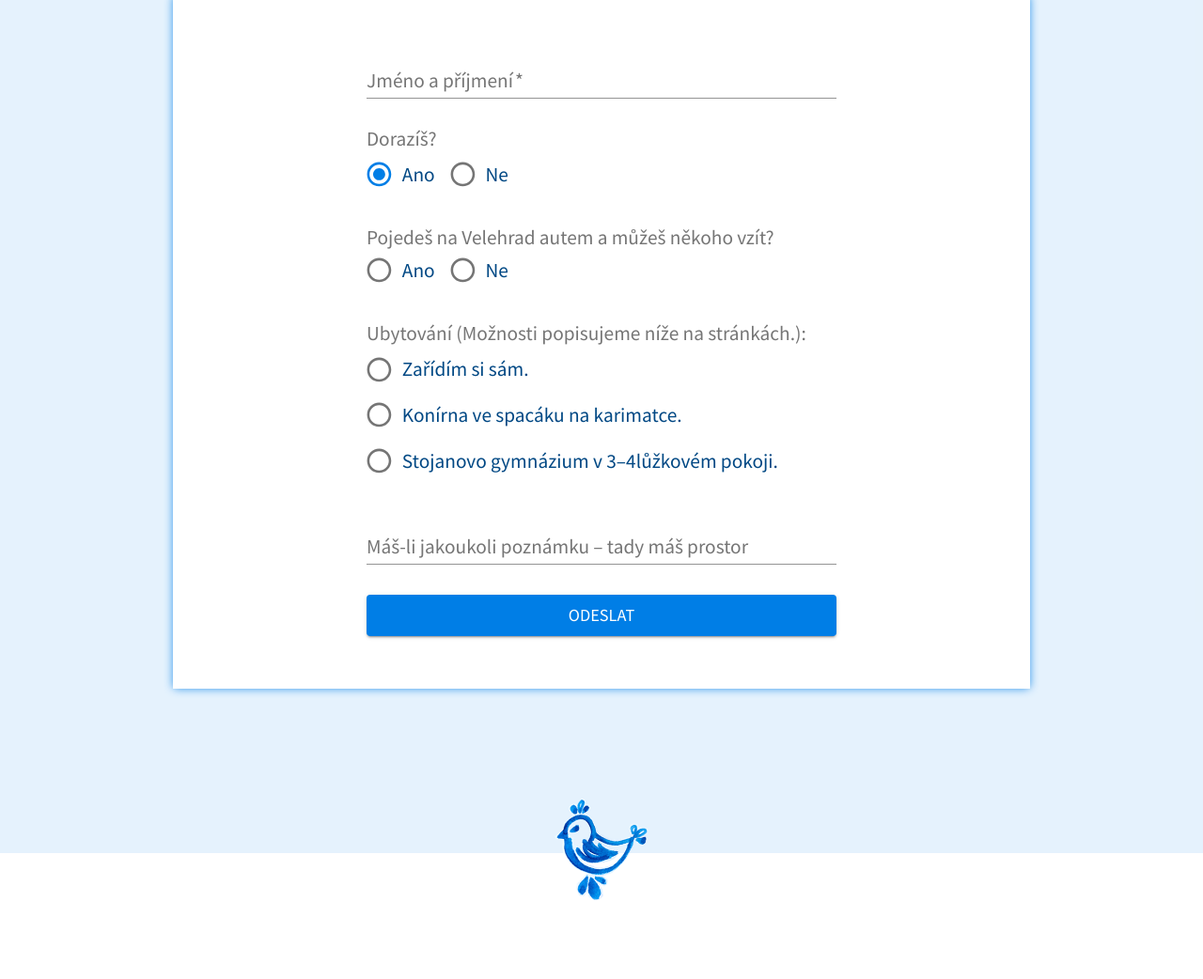
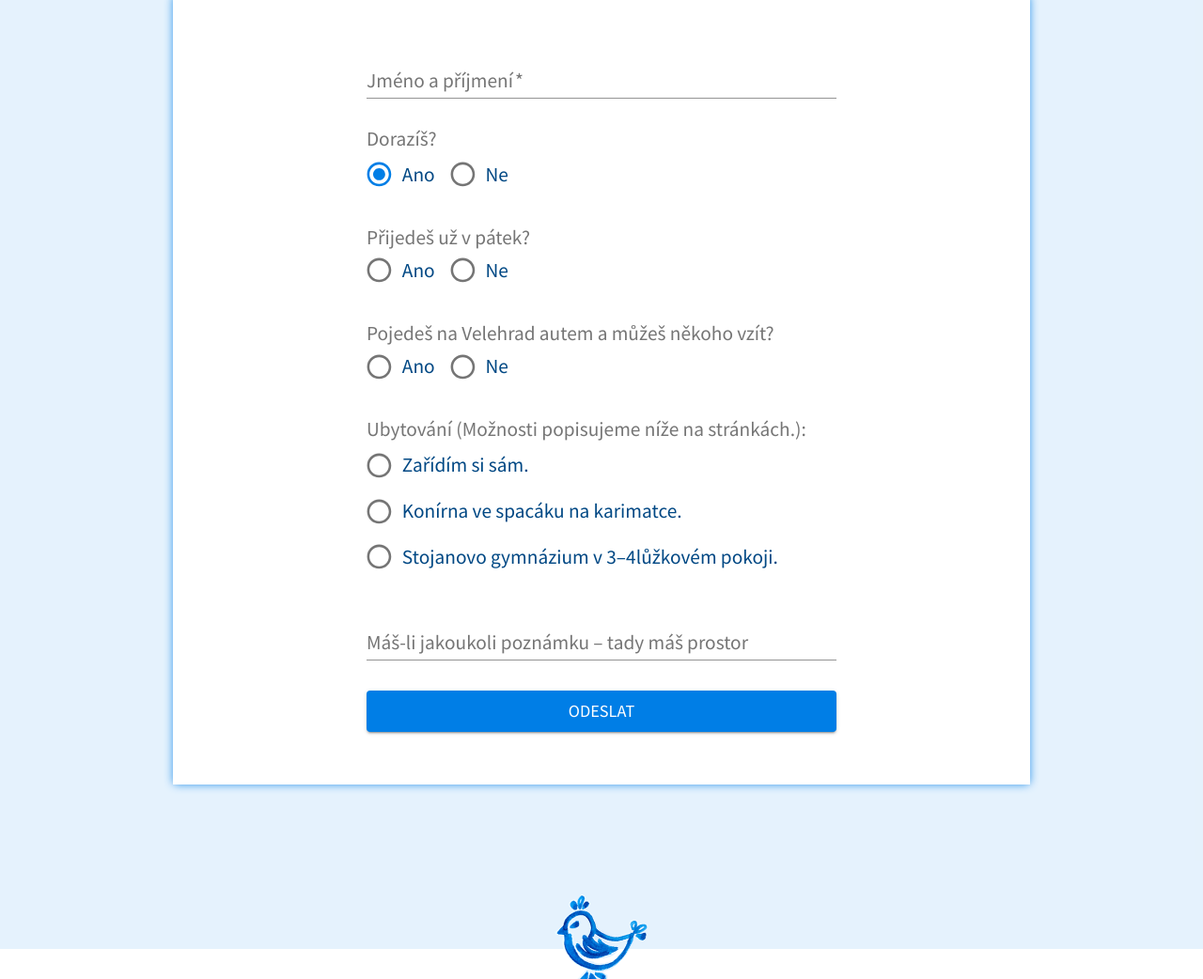
Before and after one commit to Peracek/svatba-bude-na-morave, a Gatsby site: page / in a window 1280 px wide. Shown: the part 3657-4699 px from the top of the page at 94% size. Built offline with nearby package versions, Linux system fonts and the light colour scheme; Gatsby itself is replaced by a stand-in of ours; no server answers.

Commit message:
form: friday

```diff
--- a/src/components/MainPage/RSVP/index.tsx
+++ b/src/components/MainPage/RSVP/index.tsx
@@ -40,6 +40,7 @@ export const RVSP = () => {
     initialValues: {
       name: '',
       willAttend: 'yes',
+      friday: '',
       openToCarpool: '',
       carpoolInfo: '',
       accomodation: '',
@@ -130,6 +131,18 @@ export const RVSP = () => {
       {formik.values.willAttend === 'yes' && (
         <>
           <FormControl>
+            <FormLabel component="legend">Přijedeš už v pátek?</FormLabel>
+            <RadioGroup
+              name="friday"
+              onChange={formik.handleChange}
+              value={formik.values.friday}
+              row
+            >
+              <FormControlLabel value="yes" control={<Radio />} label="Ano" />
+              <FormControlLabel value="no" control={<Radio />} label="Ne" />
+            </RadioGroup>
+          </FormControl>
+          <FormControl>
             <FormLabel component="legend">
               Pojedeš na Velehrad autem a můžeš někoho vzít?
             </FormLabel>
--- a/src/types/registration.ts
+++ b/src/types/registration.ts
@@ -1,6 +1,7 @@
 export interface Registration {
   name: string
   willAttend: 'yes' | 'no'
+  friday: 'yes' | 'no'
   openToCarpool: 'yes' | 'no'
   carpoolInfo: string
   accomodation: 'zaridimSiSam' | 'konirna' | 'stojanovoGymnazium'
```
Also changed, not shown: src/components/RegistrationsList.tsx (+4 -11 lines).
